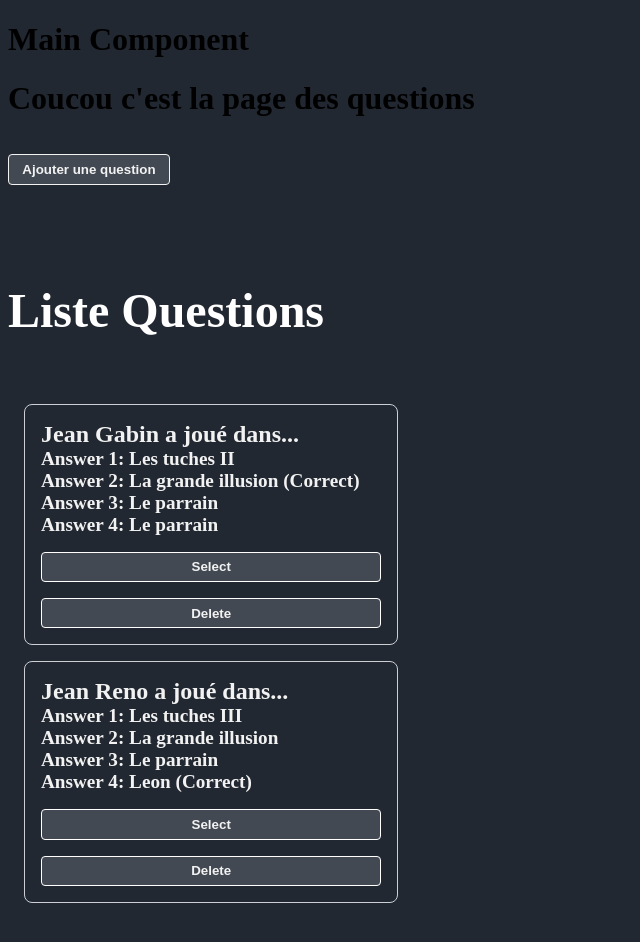
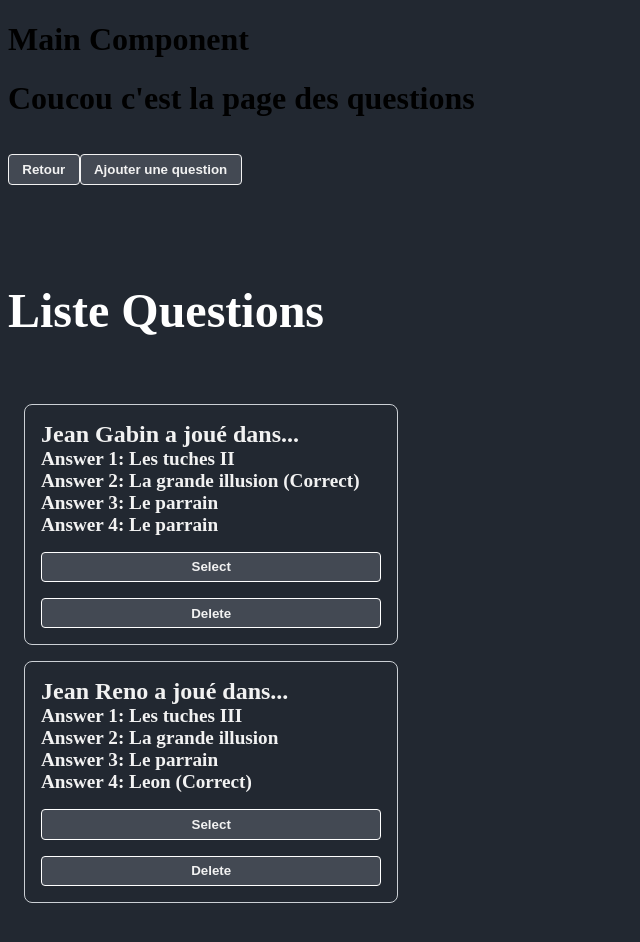
Before and after one commit to 2019-2020-ps6/2022-2023-ps6-les-gourmets, an Angular app in the folder front-end/: page /ListeQuestionPage in a window 1280 px wide. Shown: the top 942 px of the page, without its empty margins (0-640 px from the left). Built offline with nearby package versions, Linux system fonts and the light colour scheme.

Commit message:
user annuler changements #6

```diff
--- a/front-end/src/app/Components/Questions/ListeQuestionPage/ListeQuestionPage.component.html
+++ b/front-end/src/app/Components/Questions/ListeQuestionPage/ListeQuestionPage.component.html
@@ -1,3 +1,4 @@
 <h1>Coucou c'est la page des questions</h1>
+<button class="button-card" [routerLink]="['/MenuChoixCreation']">Retour</button>
 <button class="button-card" [routerLink]="['/QuestionForm']">Ajouter une question</button>
 <app-ListeQuestion></app-ListeQuestion>
--- a/front-end/src/app/Components/Users/UserListPage/ListeUserPage.component.html
+++ b/front-end/src/app/Components/Users/UserListPage/ListeUserPage.component.html
@@ -1,3 +1,4 @@
 <h1>Coucou c'est la page des Users</h1>
+<button class="button-card" [routerLink]="['/MenuChoixCreation']">Retour</button>
 <button (click)="AddUser()">+</button>
 <app-ListeUser></app-ListeUser>
--- a/front-end/src/app/Components/Users/UserProfilePage/UserProfilePage.component.ts
+++ b/front-end/src/app/Components/Users/UserProfilePage/UserProfilePage.component.ts
@@ -45,6 +45,9 @@ export class UserProfilePage implements OnInit {
     }
     cancelChanges() : void {
         this.UserModified = this.User;
+        this.modifs['controls']['name'].setValue(this.User.name);
+        this.modifs['controls']['surname'].setValue(this.User.surname);
+        this.modifs['controls']['aggressivness'].setValue(this.User.aggressivness);
     }
 
 
```
